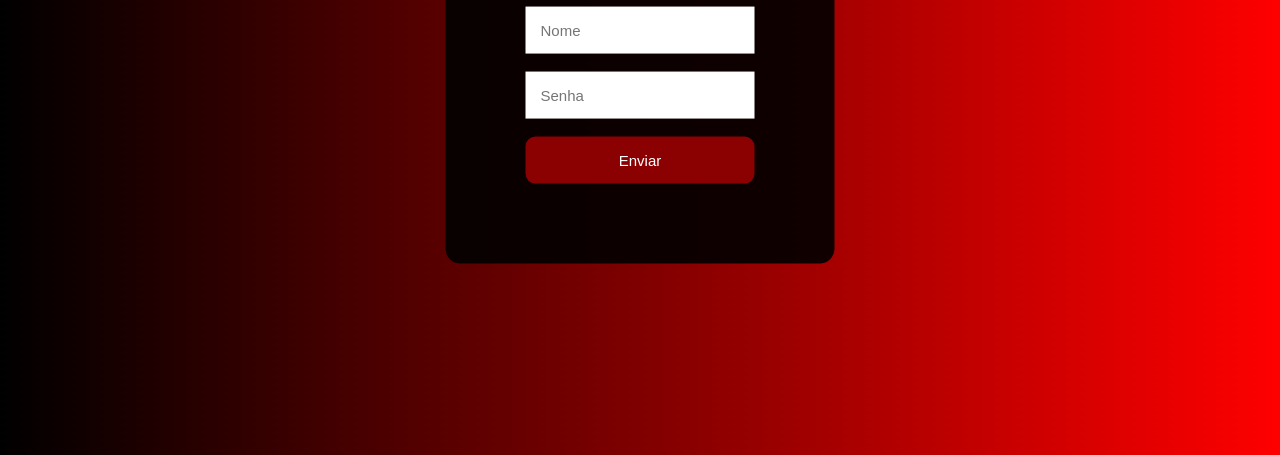
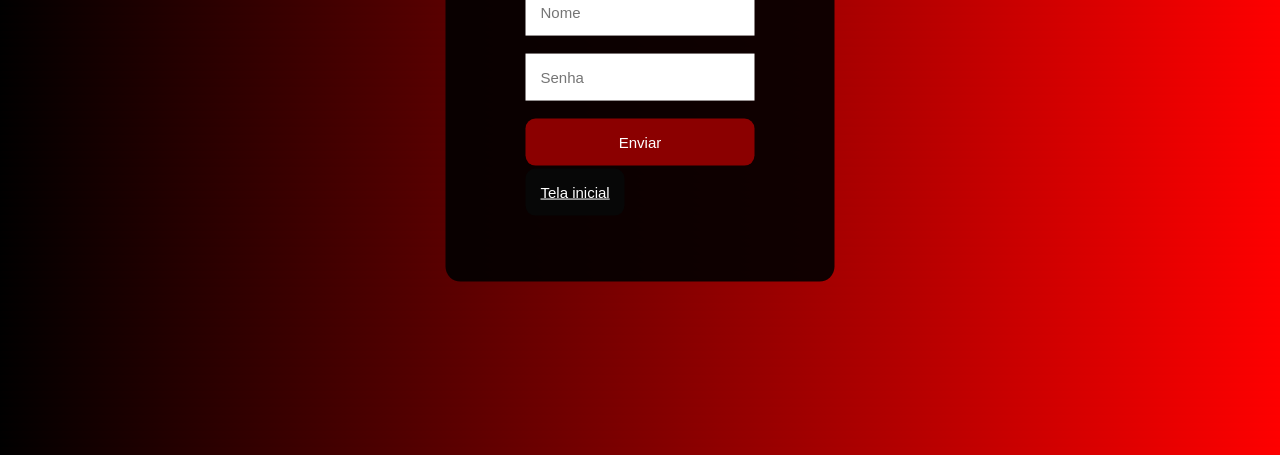
Before and after one commit to Breno2404/Senna-site, a plain HTML site: page contact.html in a window 1280 px wide. Shown: the part 345-800 px from the top of the page. Drawn offline with Linux system fonts and the light colour scheme.

Commit message:
Add files via upload

```diff
--- a/contact.html
+++ b/contact.html
@@ -9,7 +9,7 @@ body{
     font-family: Arial, Helvetica, sans-serif;
     background-image: linear-gradient(45deg, black, red);
 }
-div{
+#container{
     background-color: rgba(0, 0, 0, 0.9);
     position: absolute;
     top: 50%;
@@ -34,21 +34,37 @@ button{
     color: white;
     font-size: 15PX;
 }
-button:hover{
+button:hover, a:hover{
     background-color: red;
     cursor: pointer;
 }
-
+a{
+    background-color: rgb(7, 7, 7);
+    border: none;
+    padding: 15px;
+    width: 100%;
+    border-radius: 10PX;
+    color: white;
+    font-size: 15PX;
+}
+a:hover{
+    background-color: darkred;
+    cursor: pointer;
+}
     </style>
 </head>
 <body>
-    <div>
+    <div id="container">
         <h1>Login</h1>
         <input type="text" placeholder="Nome">
         <br><br>
         <input type="password"placeholder="Senha">
         <br><br>
         <button>Enviar</button>
+        <br><br>
+        <div>
+            <a href="index.html">Tela inicial</a>
+        </div>
     </div>
 </body>
 </html>
```
Also changed, not shown: project.html (+19 -0 lines).
